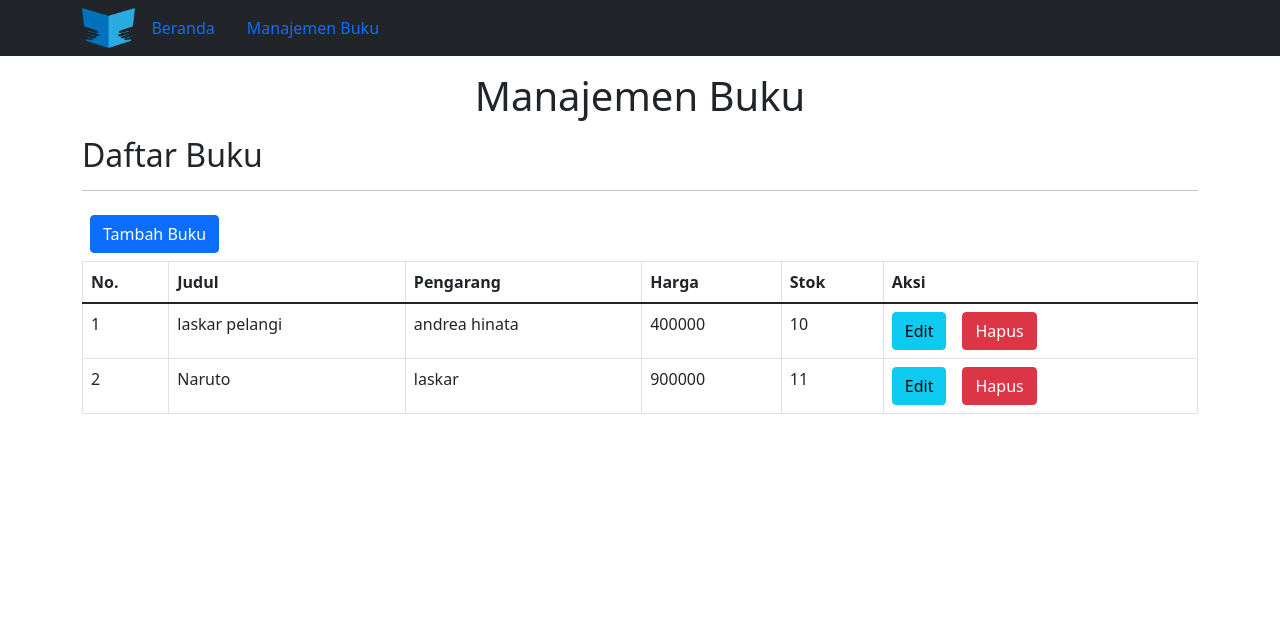
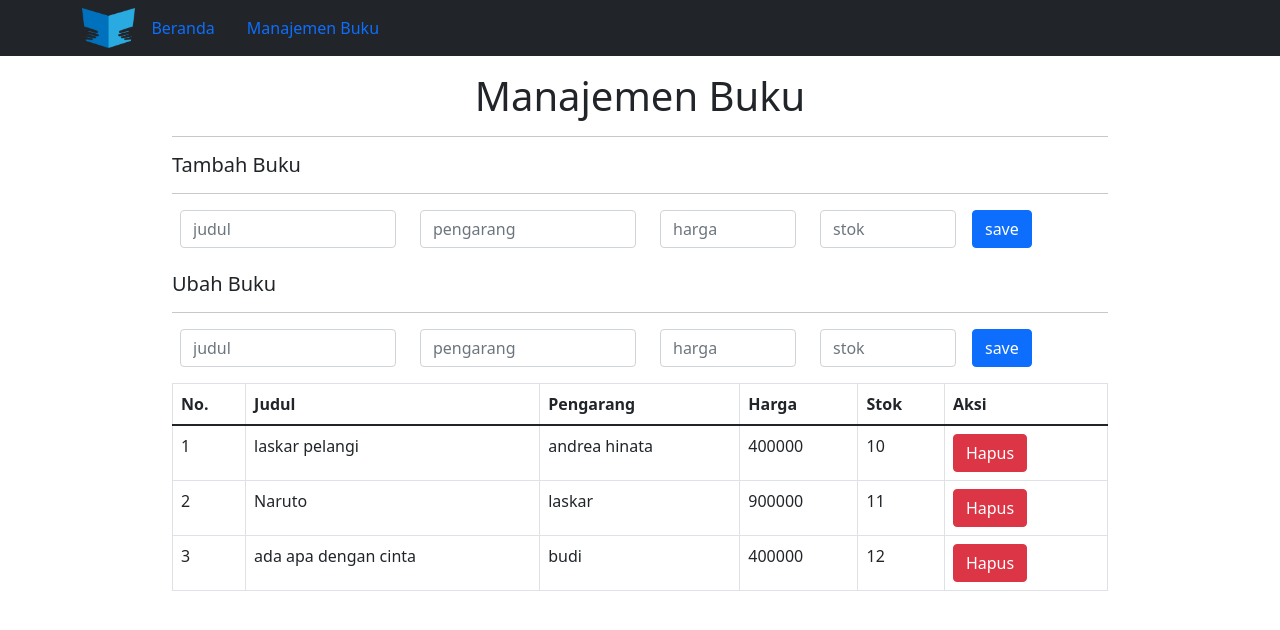
Before and after one commit to dediirawan201/toko-buku, a React (Create React App) app: page /manajemen-buku in a window 1280 px wide. Shown: the top 630 px of the page. Built offline with nearby package versions, Linux system fonts and the light colour scheme; data requests are answered from the project's data file.

Commit message:
menambahkan file edit dan addbook

```diff
--- a/db.json
+++ b/db.json
@@ -1,6 +1,25 @@
 {
-    "books":[
-        {"_id":1, "judul":"laskar pelangi", "pengarang":"andrea hinata", "harga":400000, "stok":10},
-      {"_id":2, "judul":"Naruto", "pengarang":"laskar", "harga":900000, "stok":11}
-      ]
+  "books": [
+    {
+      "id": 1,
+      "judul": "laskar pelangi",
+      "pengarang": "andrea hinata",
+      "harga": "400000",
+      "stok": "10"
+    },
+    {
+      "id": 2,
+      "judul": "Naruto",
+      "pengarang": "laskar",
+      "harga": "900000",
+      "stok": "11"
+    },
+    {
+      "judul": "ada apa dengan cinta",
+      "pengarang": "budi",
+      "harga": "400000",
+      "stok": "12",
+      "id": 3
+    }
+  ]
 }
--- a/src/App.js
+++ b/src/App.js
@@ -27,7 +27,7 @@ function App() {
             <Beranda />
           </Route>
           <Route path='/manajemen-buku'>
-            <ManajemenBuku bookList={books} store={storeBook} deleteBook={hapusBuku}/>
+            <ManajemenBuku />
           </Route>
         </Switch>
       </BrowserRouter>
--- /dev/null
+++ b/src/components/AddBook.js
@@ -0,0 +1,83 @@
+import React, { useState } from "react";
+import { useHistory } from "react-router-dom";
+
+const AddBook = () => {
+  const [judul, setJudul] = useState('');
+  const [pengarang, setPengarang] = useState('');
+  const [harga, setHarga] = useState('');
+  const [stok, setStok] = useState('');
+  const history = useHistory();
+
+  const saveBook = async(e) => {
+      e.preventDefault();
+      const buku = {judul,pengarang,harga,stok};
+      await fetch("http://localhost:8080/books",{
+          method: "POST",
+          body: JSON.stringify(buku),
+          headers:{
+              'Content-Type': 'application/json'
+          }
+      });
+      history.push('/')
+  }
+  return (
+    <div >
+      {/* {form == "create" && ( */}
+      <div id='formTambah' onSubmit={saveBook}>
+        <h5>Tambah Buku</h5>
+        <hr />
+        <form className='row' >
+          <div className='col-3'>
+            <input
+              type='text'
+              value={judul}
+              className='form-control mx-2'
+              placeholder='judul'
+              onChange={(e) => setJudul(e.target.value)}
+            />
+          </div>
+          <div className='col-3'>
+            <input
+              type='text'
+              value={pengarang}
+              className='form-control mx-2'
+              placeholder='pengarang'
+              onChange={(e) => setPengarang(e.target.value)}
+            />
+          </div>
+          <div className='col-2'>
+            <input
+              type='text'
+              value={harga}
+              className='form-control mx-2'
+              placeholder='harga'
+              onChange={(e) => setHarga(e.target.value)}
+            />
+          </div>
+          <div className='col-2'>
+            <input
+              type="number"
+              value={stok}
+              className='form-control mx-2'
+              placeholder='stok'
+              onChange={(e) => setStok(e.target.value)}
+            />
+          </div>
+          <div className='col-2'>
+            <button
+              type='submit'
+              className='btn btn-primary ml-5'
+              placeholder='simpan'
+            >
+              save
+            </button>
+          </div>
+
+        </form>
+      </div>
+      {/* )} */}
+    </div>
+  );
+};
+
+export default AddBook;
--- a/src/components/Beranda.js
+++ b/src/components/Beranda.js
@@ -24,11 +24,12 @@ function Beranda() {
               <th>Pengarang</th>
               <th>Harga</th>
               <th>Stok</th>
+
             </tr>
           </thead>
           <tbody>
             {books.map((book, index) => (
-              <tr key={index}>
+              <tr key={book.id}>
                 <td>{index + 1}</td>
                 <td>{book.judul}</td>
                 <td>{book.pengarang}</td>
--- /dev/null
+++ b/src/components/EditBook.js
@@ -0,0 +1,93 @@
+import React, { useState } from "react";
+import { useHistory, useParams } from "react-router-dom";
+
+const EditBook = () => {
+  const [judul, setJudul] = useState('');
+  const [pengarang, setPengarang] = useState('');
+  const [harga, setHarga] = useState('');
+  const [stok, setStok] = useState('');
+  const history = useHistory();
+  const {id} = useParams();
+
+  const getProductById = async() => {
+      const response = await fetch(`http://localhost:8080/books/${id}`);
+      const data = await response.json();
+      setJudul(data.judul);
+      setPengarang(data.pengarang);
+      setHarga(data.harga);
+      setStok(data.stok);
+  }
+
+  const saveBook = async(e) => {
+      e.preventDefault();
+      const buku = {judul,pengarang,harga,stok};
+      await fetch("http://localhost:8080/books",{
+          method: "POST",
+          body: JSON.stringify(buku),
+          headers:{
+              'Content-Type': 'application/json'
+          }
+      });
+      history.push('/')
+  }
+  return (
+    <div className="mb-3">
+      {/* {form == "create" && ( */}
+      <div id='formTambah' className="mt-4" onSubmit={saveBook}>
+        <h5>Ubah Buku</h5>
+        <hr />
+        <form className='row' >
+          <div className='col-3'>
+            <input
+              type='text'
+              value={judul}
+              className='form-control mx-2'
+              placeholder='judul'
+              onChange={(e) => setJudul(e.target.value)}
+            />
+          </div>
+          <div className='col-3'>
+            <input
+              type='text'
+              value={pengarang}
+              className='form-control mx-2'
+              placeholder='pengarang'
+              onChange={(e) => setPengarang(e.target.value)}
+            />
+          </div>
+          <div className='col-2'>
+            <input
+              type='text'
+              value={harga}
+              className='form-control mx-2'
+              placeholder='harga'
+              onChange={(e) => setHarga(e.target.value)}
+            />
+          </div>
+          <div className='col-2'>
+            <input
+              type="number"
+              value={stok}
+              className='form-control mx-2'
+              placeholder='stok'
+              onChange={(e) => setStok(e.target.value)}
+            />
+          </div>
+          <div className='col-2'>
+            <button
+              type='submit'
+              className='btn btn-primary ml-5'
+              placeholder='simpan'
+            >
+              save
+            </button>
+          </div>
+
+        </form>
+      </div>
+      {/* )} */}
+    </div>
+  );
+};
+
+export default EditBook;
--- a/src/components/ManajemenBuku.js
+++ b/src/components/ManajemenBuku.js
@@ -1,88 +1,26 @@
-import React, { useState } from "react";
+import React, { useEffect, useState } from "react";
+import { BrowserRouter, Route, Switch } from "react-router-dom";
+import AddBook from "./AddBook";
+import EditBook from "./EditBook";
 
-function ManajemenBuku({ bookList,store, deleteBook }) {
-  const [form,setForm] = useState("")
-  const [inputBook,setInputBook] = useState()
+function ManajemenBuku() {
+  const [books, setBooks] = useState([]);
 
-  function showAdd(){
-      setForm("create")
-  }
+  useEffect(() => {
+      fetchData()
+  },[])
 
-  function showEdit(book){
-      setInputBook(book)
-      setForm("edit")
-  }
-  function handleJudul(event){
-    console.log(event.target.value)
-    setInputBook({...inputBook, judul: event.target.value})
-  }
-  function handlePengarang(event){
-    setInputBook({...inputBook, pengarang: event.target.value})
-  }
-  function handleHarga(event){
-    setInputBook({...inputBook, harga: event.target.value})
-  }
-  function handleStok(event){
-    setInputBook({...inputBook, stok: event.target.value})
-  }
-  function submitAdd(e){
-    e.preventDefault()
-    store(inputBook)
-    setForm("")
+  const fetchData = async() => {
+      const response = await fetch('http://localhost:8080/books');
+      const data = await response.json();
+      setBooks(data)
   }
   return (
-    <div className='container mt-3'>
-      <h1 className='text-center'>Manajemen Buku</h1>
-        {form == "create" &&(
-      <div id='formTambah' onSubmit={submitAdd}>
-          <h5>Tambah Buku</h5>
+    <div className="mt-3 container w-75">
+    <h1 className="text-center">Manajemen Buku</h1>
     <hr />
-          <form className="row">
-              <div className="col-3">
-                <input type="text" name="judul" className="form-control mx-2" placeholder="judul" onChange={handleJudul} />
-              </div>
-              <div className="col-3">
-                <input type="text" name="pengarang" className="form-control mx-2" placeholder="pengarang" onChange={handlePengarang} />
-              </div>
-              <div className="col-2">
-                <input type="text" name="harga" className="form-control mx-2" placeholder="harga" onChange={handleHarga} />
-              </div>
-              <div className="col-2">
-                <input type="number" name="stok" className="form-control mx-2" placeholder="stok" onChange={handleStok}  />
-              </div>
-              <div className="col-2">
-                <input type="submit" className="btn btn-primary ml-5" placeholder="simpan" />
-              </div>
-            </form>
-      </div>
-)}
-    {form == "edit" && (
-      <div id='formUbah' className="mt-3">
-          <h5>Ubah Buku</h5>
-          <hr />
-          <form className="row">
-              <div className="col-3">
-                <input type="text" name="judul" className="form-control mx-2" placeholder="judul" value={inputBook.judul} />
-              </div>
-              <div className="col-3">
-                <input type="text" name="pengarang" className="form-control mx-2" placeholder="pengarang" value={inputBook.pengarang} />
-              </div>
-              <div className="col-2">
-                <input type="text" name="harga" className="form-control mx-2" placeholder="harga" value={inputBook.harga}/>
-              </div>
-              <div className="col-2">
-                <input type="number" name="stok" className="form-control mx-2" placeholder="stok" value={inputBook.stok}/>
-              </div>
-              <div className="col-2">
-                <input type="submit" className="btn btn-warning ms-2" value="ubah" />
-              </div>
-              </form>
-      </div>
-    )}
-      <div id='daftarBuku'>
-        <h2 className='mt-3'>Daftar Buku</h2>
-        <hr />
-        <button className='btn btn-primary m-2' onClick={showAdd}>Tambah Buku</button>
+    <AddBook />
+    <EditBook />
     <table className='table table-bordered'>
   <thead>
     <tr>
@@ -92,25 +30,34 @@ function ManajemenBuku({ bookList,store, deleteBook }) {
       <th>Harga</th>
       <th>Stok</th>
       <th>Aksi</th>
+
     </tr>
   </thead>
   <tbody>
-            {bookList.map((book, index) => (
-              <tr key={index}>
+    {books.map((book, index) => (
+      <tr key={book.id}>
         <td>{index + 1}</td>
         <td>{book.judul}</td>
         <td>{book.pengarang}</td>
         <td>{book.harga}</td>
         <td>{book.stok}</td>
         <td>
-                  <button className='btn btn-info me-3' onClick={() => showEdit(book)}>Edit</button>
-                  <button className='btn btn-danger' onClick={() => deleteBook(book._id)}>Hapus</button>
+          <BrowserRouter>
+          <Switch>
+            <Route path="/manajemen-buku/:id">
+          <button type="submit" className="btn btn-primary me-2">Edit</button>
+
+            </Route>
+          <button type="submit" className="btn btn-danger me-2">Hapus</button>
+
+          </Switch>
+          </BrowserRouter>
         </td>
       </tr>
     ))}
   </tbody>
 </table>
-      </div>
+    <div id="katalog"></div>
 </div>
   );
 }
```
Lines whose indentation alone changed are shown as unchanged.
